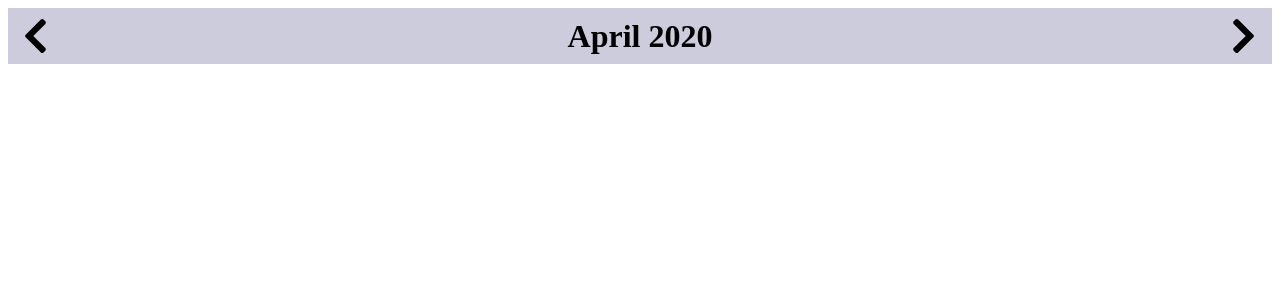
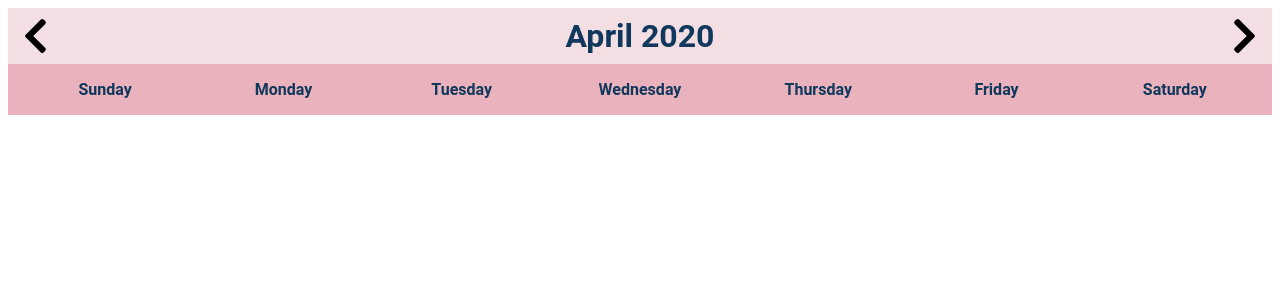
Before and after one commit to gutierrezf/calendar-challenge, a React (Vite) app: page / in a window 1280 px wide. Shown: the top 300 px of the page. Built offline with nearby package versions, Linux system fonts and the light colour scheme.

Commit message:
add week days bar

```diff
--- a/src/Calendar/Calendar.js
+++ b/src/Calendar/Calendar.js
@@ -1,6 +1,16 @@
 import React from 'react';
-import { HeaderNav } from './components';
+import { HeaderNav, WeekDayRow } from './components';
 import { useSelector } from 'react-redux';
+import styled from 'styled-components';
+
+const Container = styled.div`
+  align-items: center;
+  color: ${(props) => props.theme.blueZodiac};
+  display: flex;
+  flex-direction: column;
+  justify-content: space-between;
+  padding: 0.5rem;
+`;
 
 const Calendar = () => {
   const date = useSelector((state) => state.date);
@@ -8,9 +18,10 @@ const Calendar = () => {
   if (!date) return <h1>Loading</h1>;
 
   return (
-    <React.Fragment>
+    <Container>
       <HeaderNav date={date} />
-    </React.Fragment>
+      <WeekDayRow />
+    </Container>
   );
 };
 
--- a/src/Calendar/components/HeaderNav.js
+++ b/src/Calendar/components/HeaderNav.js
@@ -9,10 +9,11 @@ import moment from 'moment';
 
 const HeaderContainer = styled.div`
   align-items: center;
-  background: #cdccdc;
+  background: ${(props) => props.theme.vanillaIce};
   display: flex;
   justify-content: space-between;
   padding: 0.5rem;
+  width: 100%;
 `;
 
 const Chevron = styled.button`
--- /dev/null
+++ b/src/Calendar/components/WeekDayRow.js
@@ -0,0 +1,43 @@
+import React from 'react';
+import styled from 'styled-components';
+
+const Container = styled.div`
+  align-items: center;
+  background: ${(props) => props.theme.shilo};
+  display: flex;
+  justify-content: space-between;
+  padding: 0.5rem;
+  width: 100%;
+
+  @media (max-width: ${(props) => props.theme.small}) {
+    display: none;
+  }
+`;
+
+const WeekDay = styled.b`
+  padding: 0.5rem;
+  text-align: center;
+  width: 100%;
+`;
+
+const WeekDayRow = () => {
+  const days = [
+    'Sunday',
+    'Monday',
+    'Tuesday',
+    'Wednesday',
+    'Thursday',
+    'Friday',
+    'Saturday',
+  ];
+
+  return (
+    <Container>
+      {days.map((day) => (
+        <WeekDay key={day}>{day}</WeekDay>
+      ))}
+    </Container>
+  );
+};
+
+export default WeekDayRow;
--- a/src/Calendar/components/index.js
+++ b/src/Calendar/components/index.js
@@ -1,3 +1,4 @@
 import HeaderNav from './HeaderNav';
+import WeekDayRow from './WeekDayRow';
 
-export { HeaderNav };
+export { HeaderNav, WeekDayRow };
--- /dev/null
+++ b/src/GlobalStyle.js
@@ -0,0 +1,20 @@
+import { createGlobalStyle } from 'styled-components';
+
+const GlobalStyle = createGlobalStyle`
+    @import url('https://fonts.googleapis.com/css?family=Roboto:400,700&display=swap');
+    html, body, #app {
+        height: 100%;
+        margin: 0;
+        padding: 0;
+        width: 100%;
+    }
+    body {
+        font-family: 'Roboto', sans-serif;
+    }
+
+    * {
+      box-sizing: border-box;
+    }
+`;
+
+export default GlobalStyle;
--- a/src/index.html
+++ b/src/index.html
@@ -1,8 +1,9 @@
 <!DOCTYPE html>
 <html lang="en">
   <head>
-  <meta charset="UTF-8">
-  <title>Parcel + React</title>
+    <meta name="viewport" content="width=device-width, initial-scale=1" />
+    <meta charset="UTF-8" />
+    <title>Parcel + React</title>
   </head>
   <body>
     <div id="app"></div>
--- a/src/index.js
+++ b/src/index.js
@@ -1,12 +1,19 @@
 import React from 'react';
 import { render } from 'react-dom';
 import { Provider } from 'react-redux';
+import { ThemeProvider } from 'styled-components';
 import store from './store';
 import App from './App';
 
+import GlobalStyle from './GlobalStyle';
+import * as theme from './theme';
+
 render(
   <Provider store={store}>
-    <App />
+    <ThemeProvider theme={theme}>
+      <GlobalStyle />
+      <App />
+    </ThemeProvider>
   </Provider>,
   document.getElementById('app'),
 );
--- /dev/null
+++ b/src/theme.js
@@ -0,0 +1,5 @@
+export const vanillaIce = '#f3dfe3';
+export const shilo = '#e9b2bc';
+export const blueZodiac = '#10375c';
+
+export const small = '767px';
```
